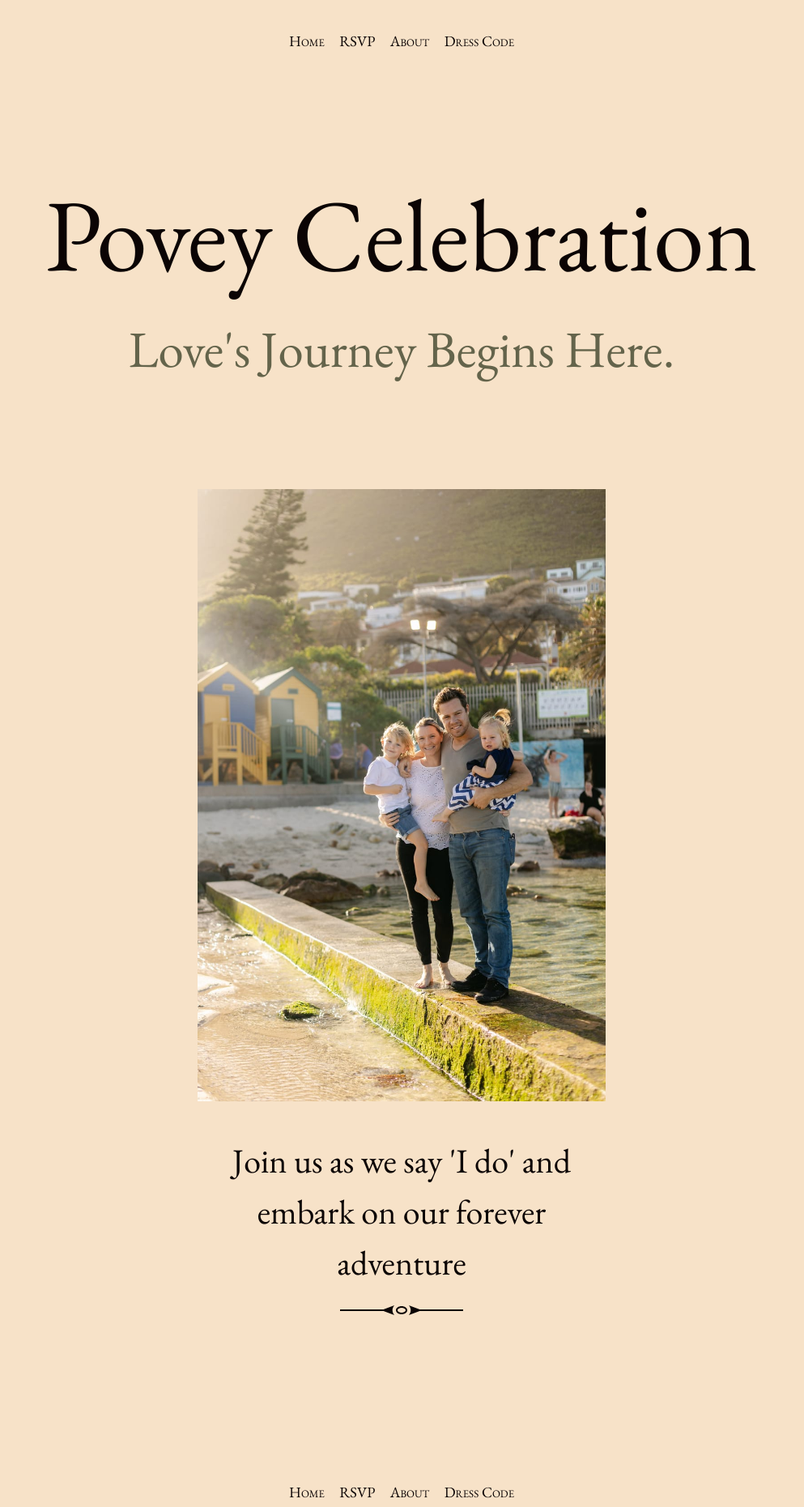
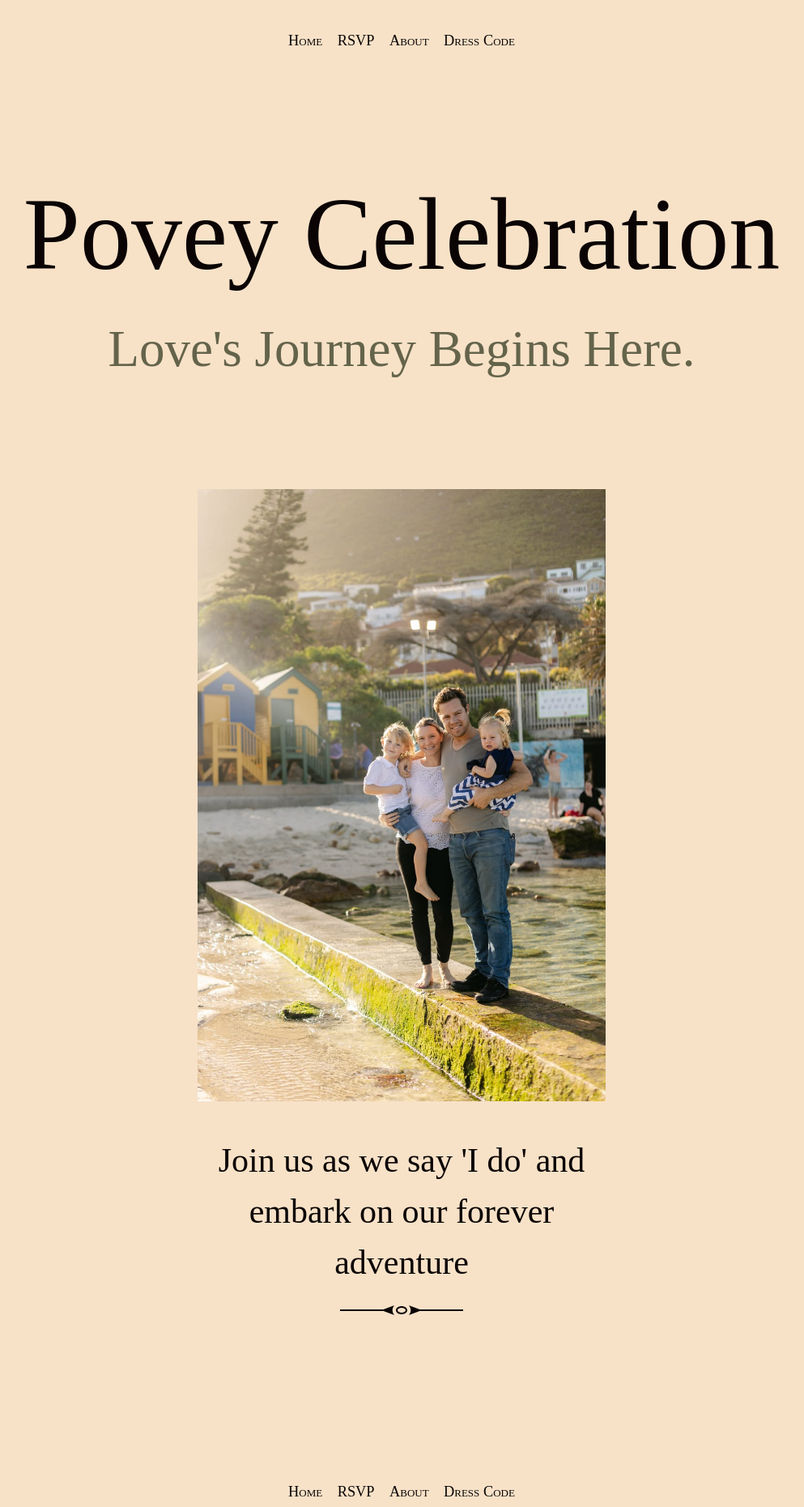
Before and after one commit to PoveyCelebration/PoveyCelebration.github.io, a Jekyll site: the page built from index.html, in a window 1280 px wide. Shown: the whole page at 81% size, without its empty margins (144-1137 px from the left). Built offline with Jekyll 4.4.1, drawn with Linux system fonts in a browser that asks for light colours; the list of posts is cut into pages by our own code.

Commit message:
Update _variables.scss

```diff
--- a/_sass/_variables.scss
+++ b/_sass/_variables.scss
@@ -2,7 +2,7 @@ $brand-color:         #f7e2c8;
 $highlight:           lighten($brand-color, 35%);
 $text-color:          #0b0404;
 $muted-text-color:    #64644B;
-$font-family:         "EB Garamond", Garamond, "Times New Roman", serif;
+$font-family:          "Times New Roman", "EB Garamond", Garamond, "Times New Roman", serif;
 
 $on-bigphone:         375px;
 $on-tablet:           768px;
```
